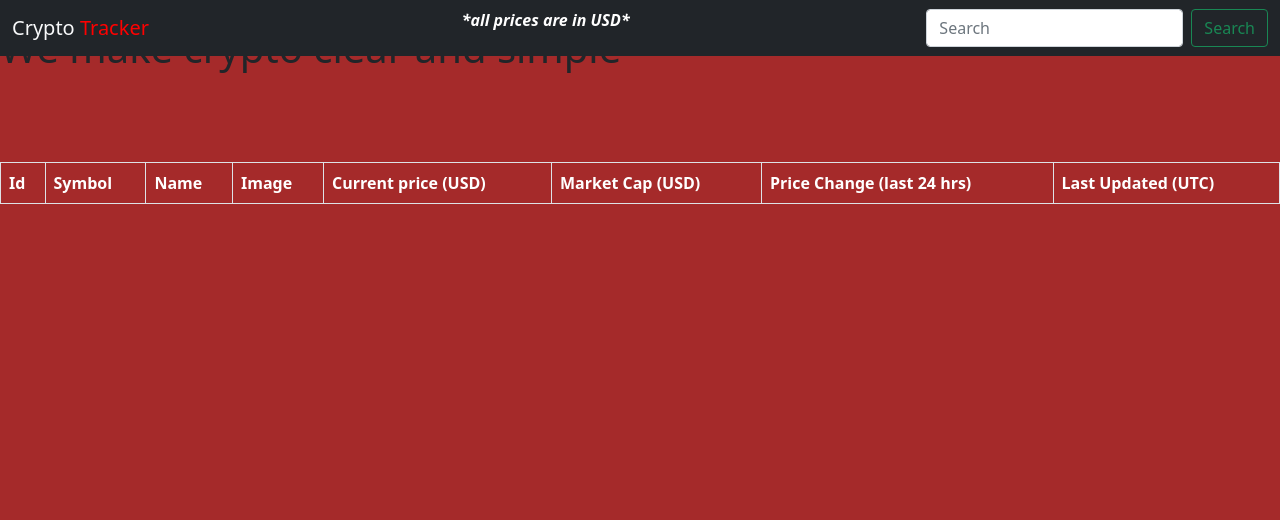
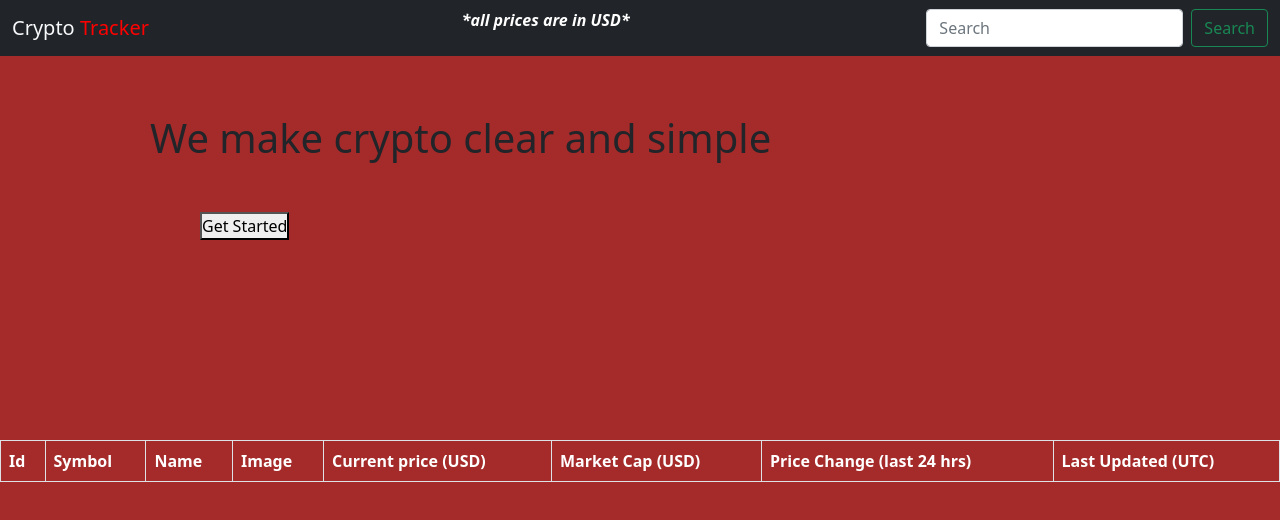
Before and after one commit to p3terkioko/crypto-tracker, a plain HTML site: page index.html in a window 1280 px wide. Drawn offline with nearby package versions, Linux system fonts and the light colour scheme; no server answers.

Commit message:
added load button

```diff
--- a/index.html
+++ b/index.html
@@ -23,10 +23,11 @@
   </nav>
 </div>
 
-  <h1 class="header">We make crypto clear and simple</h1>
+  <h1 class="header" style="margin-top: 90px; margin-left: 150px; margin-bottom: 50px;">We make crypto clear and simple</h1>
+  <button id="get-started" style="margin-left: 200px;">Get Started</button>
 
 
-  <table class="table table-bordered" style="margin-top: 90px">
+  <table class="table table-bordered" style="margin-top: 200px">
     <thead>
       <tr>
         <th scope="col" style="color: white;">Id</th>
```
